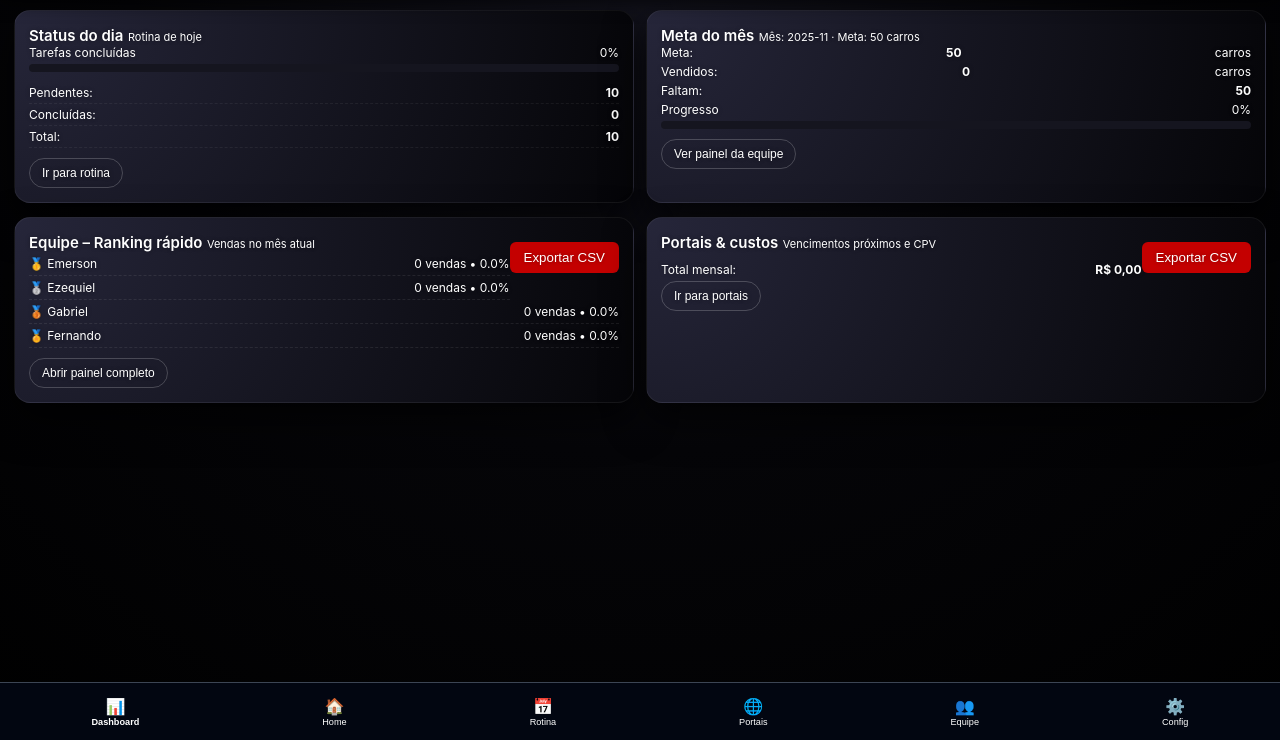
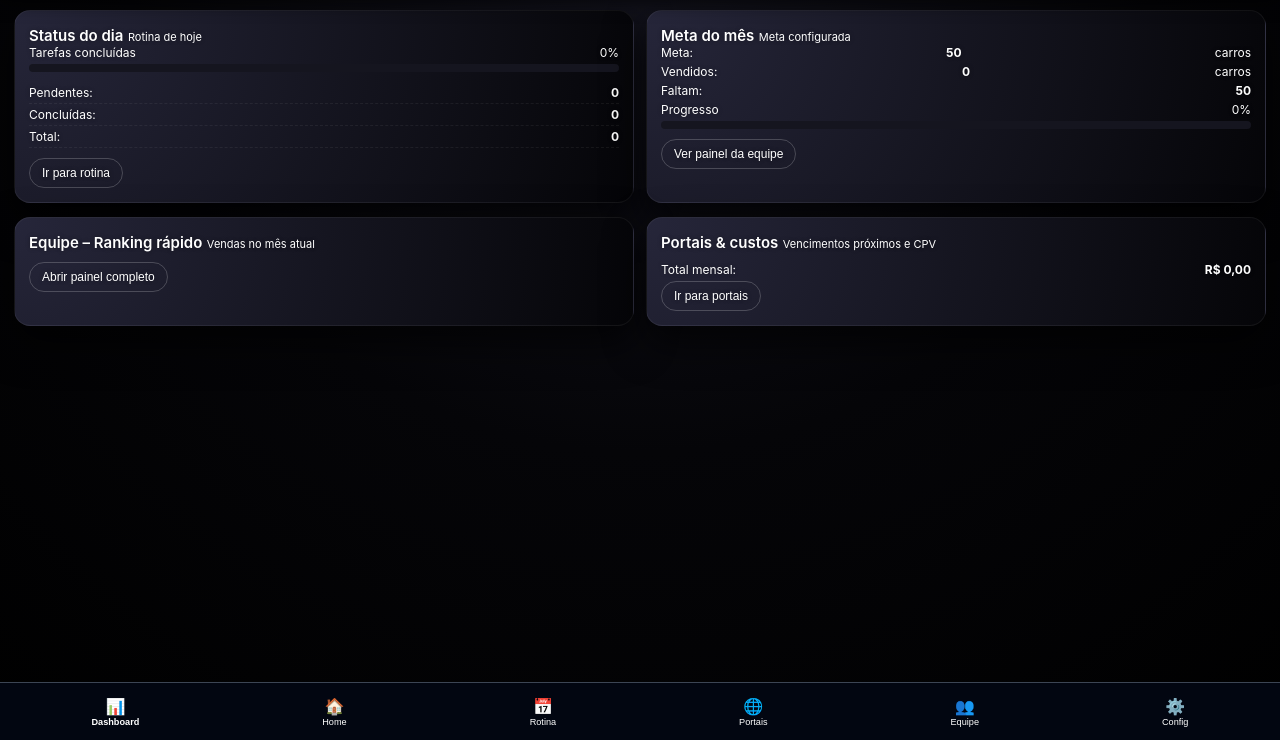
Before and after one commit to mazuckmarcelo-boop/gestor-promocar-v7-final, a plain HTML site: page public/index.html in a window 1280 px wide. Shown: the part 60-800 px from the top of the page. Drawn offline with Linux system fonts and the light colour scheme; sample sign-in values are in the browser's storage.

Commit message:
Add files via upload

```diff
--- a/public/index.html
+++ b/public/index.html
@@ -83,7 +83,7 @@ if(!localStorage.getItem('gp_logged_in')){ window.location='login.html'; }
     <section class="grid-2">
       <div class="card">
         <div class="card-title">
-          <span>Equipe<button id='exportEquipe' class='export-btn'>Exportar CSV</button> – Ranking rápido</span>
+          <span>Equipe – Ranking rápido</span>
           <small>Vendas no mês atual</small>
         </div>
         <div class="card-content">
@@ -94,7 +94,7 @@ if(!localStorage.getItem('gp_logged_in')){ window.location='login.html'; }
 
       <div class="card">
         <div class="card-title">
-          <span>Portais<button id='exportPortais' class='export-btn'>Exportar CSV</button> & custos</span>
+          <span>Portais & custos</span>
           <small>Vencimentos próximos e CPV</small>
         </div>
         <div class="card-content">
@@ -214,7 +214,7 @@ if(!localStorage.getItem('gp_logged_in')){ window.location='login.html'; }
   <main id="view-portais" class="view">
     <section class="card">
       <div class="card-title">
-        <span>Portais da loja</span><button id="exportPortais" class="export-btn">Exportar CSV</button>
+        <span>Portais da loja</span>
         <small>Custos, vencimentos e CPV básico</small>
       </div>
       <div class="card-content">
@@ -248,7 +248,7 @@ if(!localStorage.getItem('gp_logged_in')){ window.location='login.html'; }
   <main id="view-equipe" class="view">
     <section class="card">
       <div class="card-title">
-        <span>Equipe de vendas</span><button id="exportEquipe" class="export-btn">Exportar CSV</button>
+        <span>Equipe de vendas</span>
         <small>Leads, visitas, vendas e conversão</small>
       </div>
       <div class="card-content equipe-grid" id="equipe-cards"></div>
--- a/public/js/app.js
+++ b/public/js/app.js
@@ -374,7 +374,7 @@ document.addEventListener("DOMContentLoaded",()=>{
 });
 
 document.addEventListener("DOMContentLoaded",()=>{
- function exportCSV(tableId, filename){
+
    const rows=document.querySelectorAll("#"+tableId+" tr");
    let csv=[];
    rows.forEach(r=>{
@@ -390,9 +390,9 @@ document.addEventListener("DOMContentLoaded",()=>{
    a.click();
  }
 
- const b1=document.getElementById('exportEquipe');
- if(b1) b1.onclick=()=>exportCSV('equipe-table','equipe_promocar.csv');
 
- const b2=document.getElementById('exportPortais');
- if(b2) b2.onclick=()=>exportCSV('portais-table','portais_promocar.csv');
+
+
+
+
 });
```
